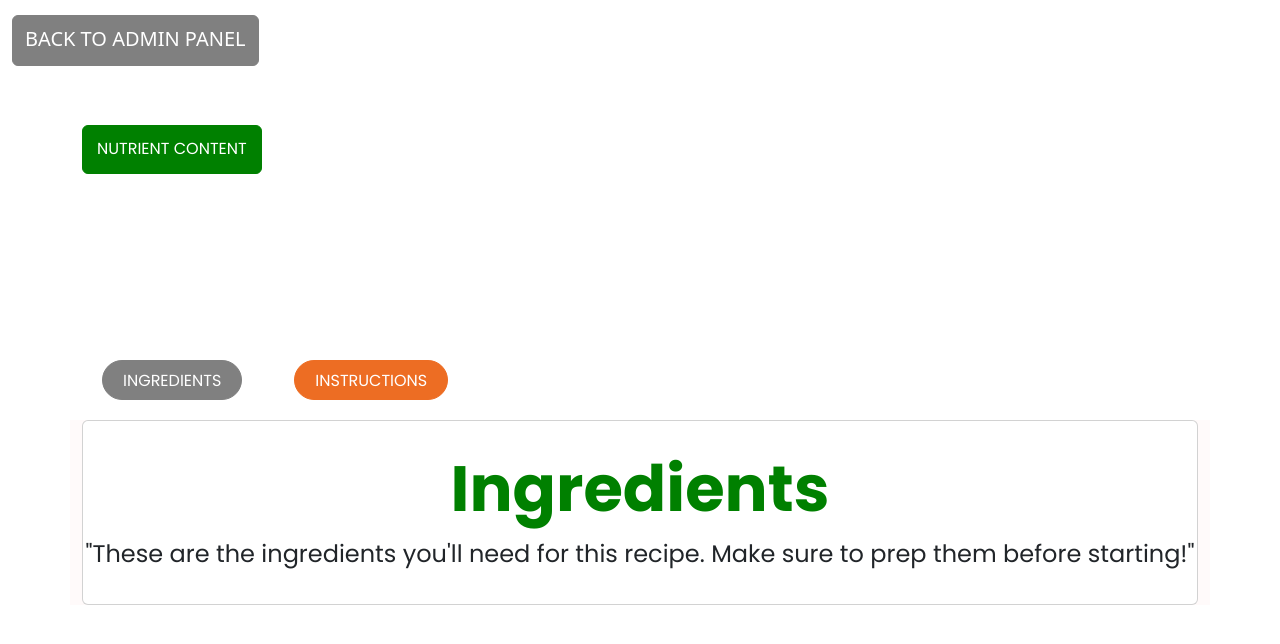
After one commit to Cagnayo/Nutri-Meals, a PHP site: page /admin-view.php in a window 1280 px wide. The commit adds this page. Shown: the top 644 px of the page. Run offline with PHP 8.4, Linux system fonts and the light colour scheme; data that the repository does not hold is empty.

```diff
--- /dev/null
+++ b/admin-view.php
@@ -0,0 +1,375 @@
+<?php
+include('connection.php');
+
+?>
+
+<!DOCTYPE html>
+<html lang="en">
+
+<head>
+    <meta charset="UTF-8">
+    <meta name="viewport" content="width=device-width, initial-scale=1">
+    <title><?= htmlspecialchars($row['product_name']) ?> </title>
+    <link rel="stylesheet" href="style.css?v=1.0" />
+    <link href="https://fonts.googleapis.com/css2?family=Poppins:wght@300;400;500;600;700&display=swap" rel="stylesheet">
+    <link href="https://cdnjs.cloudflare.com/ajax/libs/font-awesome/6.5.0/css/all.min.css" rel="stylesheet">
+    <link href="https://cdn.jsdelivr.net/npm/bootstrap@5.3.5/dist/css/bootstrap.min.css" rel="stylesheet" />
+
+    <style>
+        .back-button {
+            padding: 15px 0px;
+            display: flex;
+            justify-content: start;
+
+        }
+
+        .back-button h5 {
+            padding-top: 5px;
+        }
+
+        .container.mt-5 button i {
+            color: green;
+        }
+
+        .btn-outline-success {
+            background-color: grey;
+            color: white;
+            border-color: grey;
+        }
+
+        .container.mt-5 button i:hover {
+            color: white;
+        }
+
+        .container.mt-5 .btn-outline-success:hover i {
+            color: white;
+        }
+
+        .card-title {
+            font-size: 3.5rem;
+            /* Adjust font size to match <h1> */
+            font-weight: bold;
+
+        }
+
+        .card-body h4 {
+            font-size: 2rem;
+            /* Adjust font size to match <h2> */
+            font-weight: bold;
+        }
+
+        .btn-warning {
+            background-color: green;
+            border-color: green;
+
+        }
+
+        .btn-warning:hover {
+            background-color: #ed6d23;
+            border-color: #ed6d23;
+
+        }
+
+        .btn-warning h6 {
+            color: white;
+            margin-top: 4px;
+            padding: 3px 2px 1px 2px;
+            font-size: 1rem;
+            font-family: "poppins-regular", sans-serif;
+
+        }
+
+        .card-title {
+            font-size: 4rem;
+            /* Adjust font size to match <h1> */
+            font-weight: bold;
+            margin-left: -5px;
+            color: #ed6d23;
+        }
+
+        .vitamin-content {
+            font-size: 1rem;
+            font-family: "poppins-light", sans-serif;
+        }
+
+        .lower-buttons {
+            display: flex;
+            justify-content: start;
+            gap: 2rem;
+            padding: 20px 0px;
+
+        }
+
+        .ingredients-button {
+            margin-left: 20px;
+            background-color: #ed6d23;
+            border-color: #ed6d23;
+            color: white;
+            font-size: 1rem;
+            padding: 8px 20px;
+            border-radius: 60px;
+            height: 40px;
+            font-family: "poppins-regular";
+        }
+
+        .instruction-button {
+            margin-left: 20px;
+            background-color: #ed6d23;
+            border-color: #ed6d23;
+            color: white;
+            font-size: 1rem;
+            padding: 8px 20px;
+            border-radius: 60px;
+            height: 40px;
+            font-family: "poppins-regular";
+
+        }
+
+        .lower-card {
+            background-color: #fffafa;
+
+        }
+
+        #ingredientsHeader h1 {
+            padding-top: 30px;
+            font-size: 4rem;
+            font-family: "poppins";
+            color: green;
+            justify-content: center;
+            display: flex;
+            font-weight: 700;
+        }
+
+        #ingredientsHeader p {
+            font-size: 1.5rem;
+            font-family: "poppins-regular";
+            justify-content: center;
+            display: flex;
+        }
+
+        .ingredients {
+            justify-content: center;
+            display: flex;
+        }
+
+        .ingredients-list {
+            padding-left: 1rem;
+            font-size: 1.1rem;
+            column-gap: 2rem;
+            display: inline-block;
+            justify-content: space-between;
+            font-family: "poppins-light";
+            line-height: 2.3rem;
+        }
+
+        .ingredients-list.two-columns {
+            columns: 2;
+        }
+
+        #instructionsHeader h1 {
+            padding-top: 30px;
+            font-size: 4rem;
+            font-family: "poppins";
+            color: green;
+            justify-content: center;
+            display: flex;
+            font-weight: 700;
+
+        }
+
+        #instructionsHeader p {
+            font-size: 1.5rem;
+            font-family: "poppins-regular";
+            justify-content: center;
+            display: flex;
+        }
+
+        #instructions .instruction-steps {
+            padding-bottom: 30px;
+            line-height: 2rem;
+            font-size: 20px;
+            font-family: "poppins-light";
+        }
+
+        .instruction-steps {
+            list-style: none;
+            counter-reset: step;
+            padding-left: 5;
+
+        }
+
+        .instruction-steps li {
+            counter-increment: step;
+            margin-bottom: 10px;
+            position: relative;
+            padding-left: 45px;
+            padding-right: 45px;
+
+
+        }
+
+        .instruction-steps li::before {
+            content: counter(step) ".";
+            font-weight: 700;
+            /* explicitly bold */
+            font-family: 'Poppins', sans-serif;
+            /* Make sure the bold weight is recognized */
+            position: absolute;
+            left: 0;
+        }
+
+        .ingredients-button.active,
+        .instruction-button.active {
+            background-color: grey !important;
+            /* or any darker highlight */
+            border-color: grey !important;
+        }
+    </style>
+
+</head>
+
+<body>
+    <div class="container-xxl ">
+        <div class="back-button ">
+            <a href="admin.php">
+                <button type=" button" class="btn btn-outline-success">
+                    <h5> BACK TO ADMIN PANEL</h5>
+                </button>
+            </a>
+        </div>
+    </div>
+    <section>
+        <div class="container-lg pt-4">
+            <div class="product-image">
+                <?php if (!empty($row['product_img'])): ?>
+                    <div class="card mb-3" style="width: 100%; height: 100%;">
+                        <div class="row g-0">
+                            <div class="col-md-7">
+                                <img src="<?= htmlspecialchars($row['product_img']) ?>" alt="Product Image" class=" object-fit-xxl-contain border rounded my-3" style="height: auto ; width:auto ;">
+                            <?php endif; ?>
+                            </div>
+                            <div class="col-md-5">
+                                <div class="card-body">
+                                    <h3 class="card-title "><?= htmlspecialchars($row['product_name']) ?></h3>
+                                    <h4><?= htmlspecialchars($row['category']) ?></h4>
+                                    <p class="card-text mt-10"><?= nl2br(htmlspecialchars($row['description'])) ?></p>
+                                    <div class="nutrient-content">
+                                        <p>
+                                            <button class="btn btn-warning" type="button" data-bs-toggle="collapse" data-bs-target="#collapseWidthExample" aria-expanded="false" aria-controls="collapseWidthExample">
+                                                <h6 class=""> NUTRIENT CONTENT</h6>
+                                            </button>
+                                        </p>
+                                        <div style="min-height: 150px;">
+                                            <div class="collapse collapse-horizontal" id="collapseWidthExample">
+                                                <div class="card card-body" style="width: 500px;">
+                                                    <div class="vitamin-content">
+                                                        <div>
+                                                            <?= nl2br(htmlspecialchars_decode($row['vitamins'])) ?>
+                                                        </div>
+                                                    </div>
+                                                </div>
+                                            </div>
+                                        </div>
+                                    </div>
+                                </div>
+                            </div>
+                        </div>
+                    </div>
+            </div>
+        </div>
+    </section>
+    <section>
+        <div class="container-lg ">
+            <div class="lower-buttons ">
+                <button type="button" class="btn btn-danger ingredients-button" id="ingredientsBtn">INGREDIENTS</button>
+                <button type="button" class="btn btn-danger instruction-button" id="instructionsBtn">INSTRUCTIONS</button>
+            </div>
+        </div>
+        <div class=" lower-card container-lg">
+            <div class="card mb-3 ">
+                <div class="ingredients-tab ">
+                    <div class="ingredients-tab">
+                        <div class="ingredients-title">
+                            <div id="ingredientsHeader">
+                                <h1>Ingredients</h1>
+                                <p>"These are the ingredients you'll need for this recipe. Make sure to prep them before starting!"</p>
+                            </div>
+                            <div class="tab-panel" id="ingredients" style="display: block;">
+                                <?php
+                                $ingredients = preg_split('/\r\n|\r|\n/', $row['ingredients']);
+                                $ingredients = array_filter(array_map('trim', $ingredients)); // clean up empty lines
+                                ?>
+                                <div class="ingredients">
+                                    <ul class="ingredients-list <?= count($ingredients) >= 12 ? 'two-columns' : '' ?>">
+                                        <?php foreach ($ingredients as $item): ?>
+                                            <li><?= htmlspecialchars($item) ?></li>
+                                        <?php endforeach; ?>
+                                    </ul>
+                                </div>
+                            </div>
+                        </div>
+                    </div>
+
+                    <div class="instruction-tab">
+                        <div id="instructionsHeader" style="display: none;">
+                            <h1> Instructions</h1>
+                            <p>"Follow these simple steps to make your dish come together perfectly!"</p>
+                        </div>
+                        <?php if (!empty($row['instruction'])): ?>
+                            <div class="tab-panel" id="instructions" style="display: none;">
+                                <ol class="instruction-steps">
+                                    <?php
+                                    $steps = preg_split('/\r\n|\r|\n/', $row['instruction']);
+                                    foreach ($steps as $step) {
+                                        if (trim($step) !== '') {
+                                            echo '<li>' . htmlspecialchars($step) . '</li>';
+                                        }
+                                    }
+                                    ?>
+                                </ol>
+                            </div>
+                        <?php endif; ?>
+                    </div>
+
+                </div>
+            </div>
+    </section>
+
+</html>
+<script src="https://cdn.jsdelivr.net/npm/bootstrap@5.3.5/dist/js/bootstrap.bundle.min.js"></script>
+<script>
+    const ingredientsBtn = document.getElementById("ingredientsBtn");
+    const instructionsBtn = document.getElementById("instructionsBtn");
+    const ingredientsPanel = document.getElementById("ingredients");
+    const instructionsPanel = document.getElementById("instructions");
+    const ingredientsHeader = document.getElementById("ingredientsHeader");
+    const instructionsHeader = document.getElementById("instructionsHeader");
+
+    function activateButton(button) {
+        ingredientsBtn.classList.remove("active");
+        instructionsBtn.classList.remove("active");
+        button.classList.add("active");
+    }
+
+    ingredientsBtn.addEventListener("click", function() {
+        activateButton(ingredientsBtn);
+        ingredientsPanel.style.display = "block";
+        instructionsPanel.style.display = "none";
+        ingredientsHeader.style.display = "block";
+        instructionsHeader.style.display = "none";
+    });
+
+    instructionsBtn.addEventListener("click", function() {
+        activateButton(instructionsBtn);
+        instructionsPanel.style.display = "block";
+        ingredientsPanel.style.display = "none";
+        instructionsHeader.style.display = "block";
+        ingredientsHeader.style.display = "none";
+    });
+
+    // Optionally activate "Ingredients" by default
+    activateButton(ingredientsBtn);
+</script>
+
+
+</body>
```
Also changed, not shown: admin.php (+5 -3 lines), header.php (+56 -3 lines), product.php (added, +25 -0 lines), search.php (added, +41 -0 lines).
